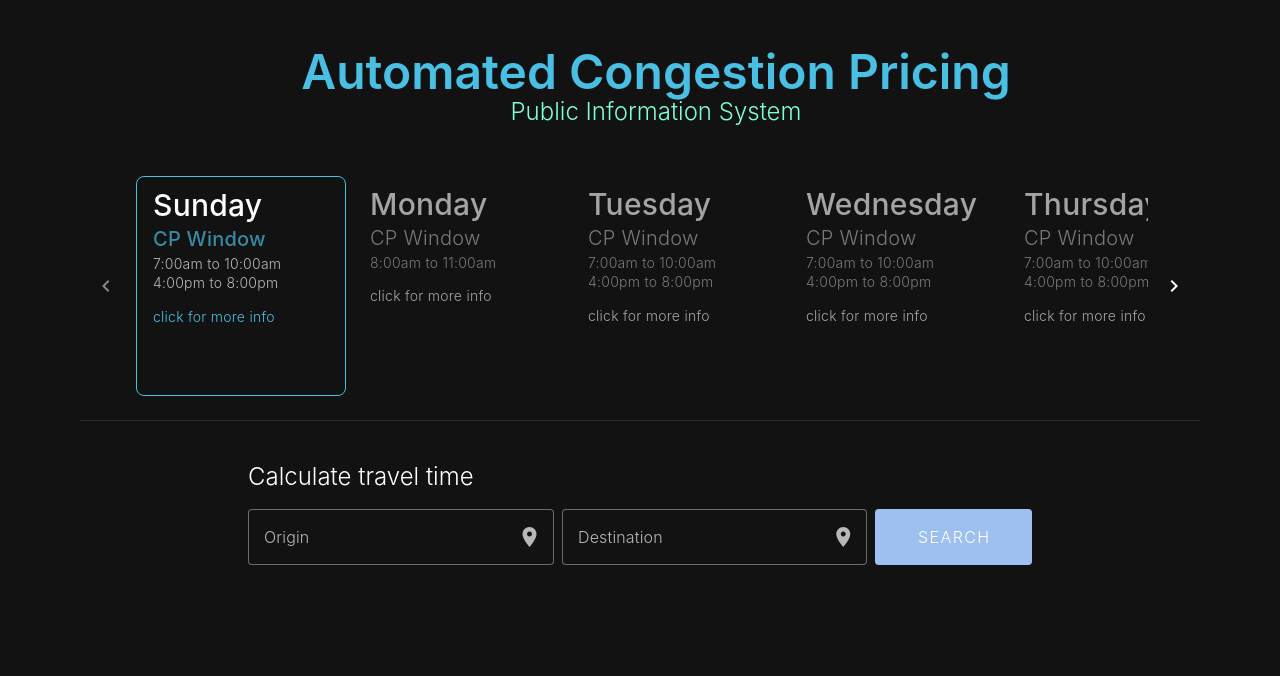
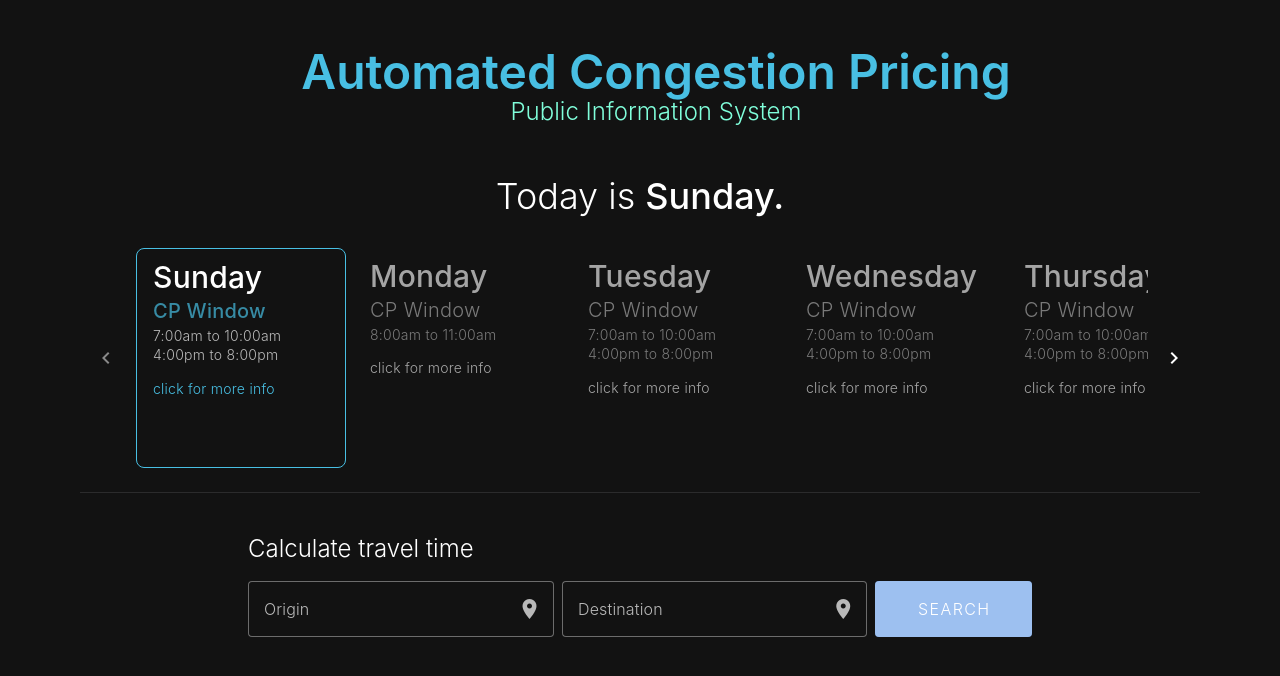
Before and after one commit to noodles-1/csgo-web, a Nuxt app: page / in a window 1280 px wide. Shown: the top 676 px of the page. Built offline with nearby package versions, Linux system fonts and the light colour scheme; a web font is replaced by a local one.

Commit message:
showed current day

```diff
--- a/components/Days.vue
+++ b/components/Days.vue
@@ -1,5 +1,9 @@
 <template>
     <div class="days-container">
+        <div class="text-2xl md:text-center md:text-4xl mx-[4vh] lg:mx-[8vh] my-[4vh]">
+            <span> Today is </span>
+            <span class="font-medium"> {{ currWeekday }}. </span>
+        </div>
         <v-slide-group
             show-arrows
             center-active
```
